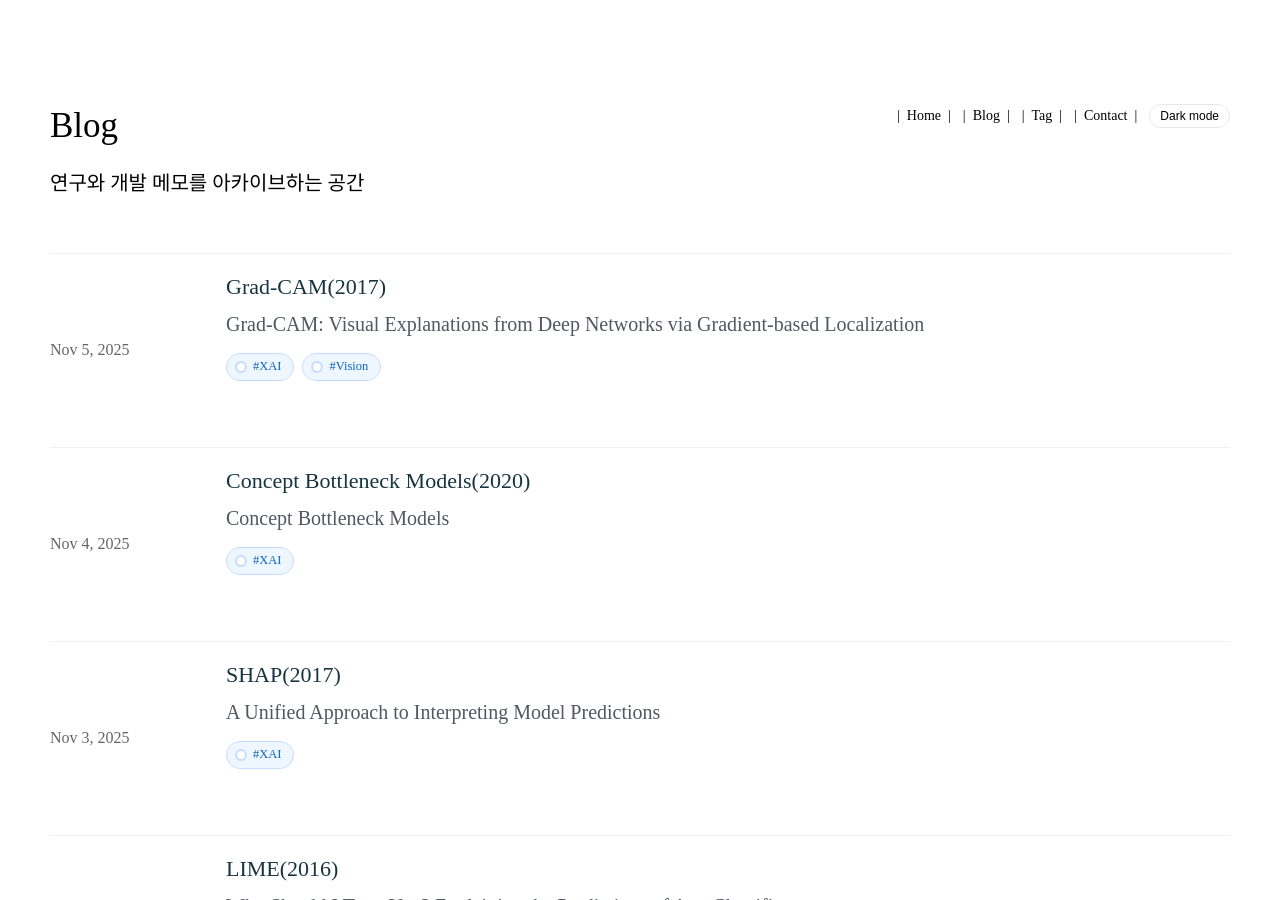
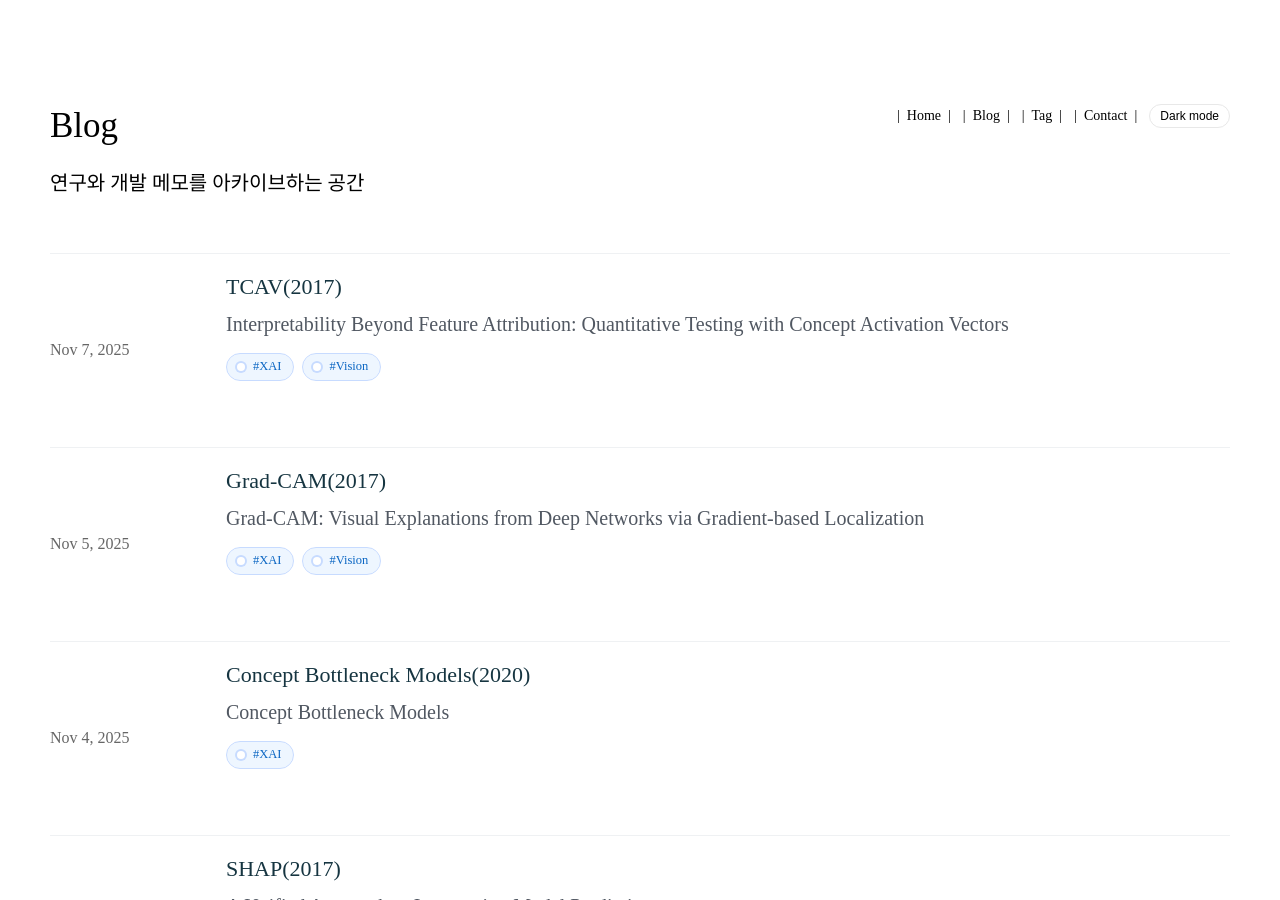
Before and after one commit to heonyus/heonyus.github.io, a Jekyll site: the page built from _pages/blog.html, in a window 1280 px wide and 900 px high. Built offline with Jekyll 4.4.1, drawn with Linux system fonts in a browser that asks for light colours; some web fonts are replaced.

Commit message:
Update: paper review

```diff
--- /dev/null
+++ b/_posts/2025-11-07-TCAV(2017).md
@@ -0,0 +1,11 @@
+---
+layout: post
+title: "TCAV(2017)"
+date: 2025-11-07
+description: "Interpretability Beyond Feature Attribution: Quantitative Testing with Concept Activation Vectors"
+tags:
+  - XAI
+  - Vision
+---
+
+# Introduction
```
Also changed, not shown: _posts/2025-11-05-Grad-CAM(2017) copy.md (renamed from _posts/2025-11-05-Grad-CAM(2017).md, +4 -0 lines).
